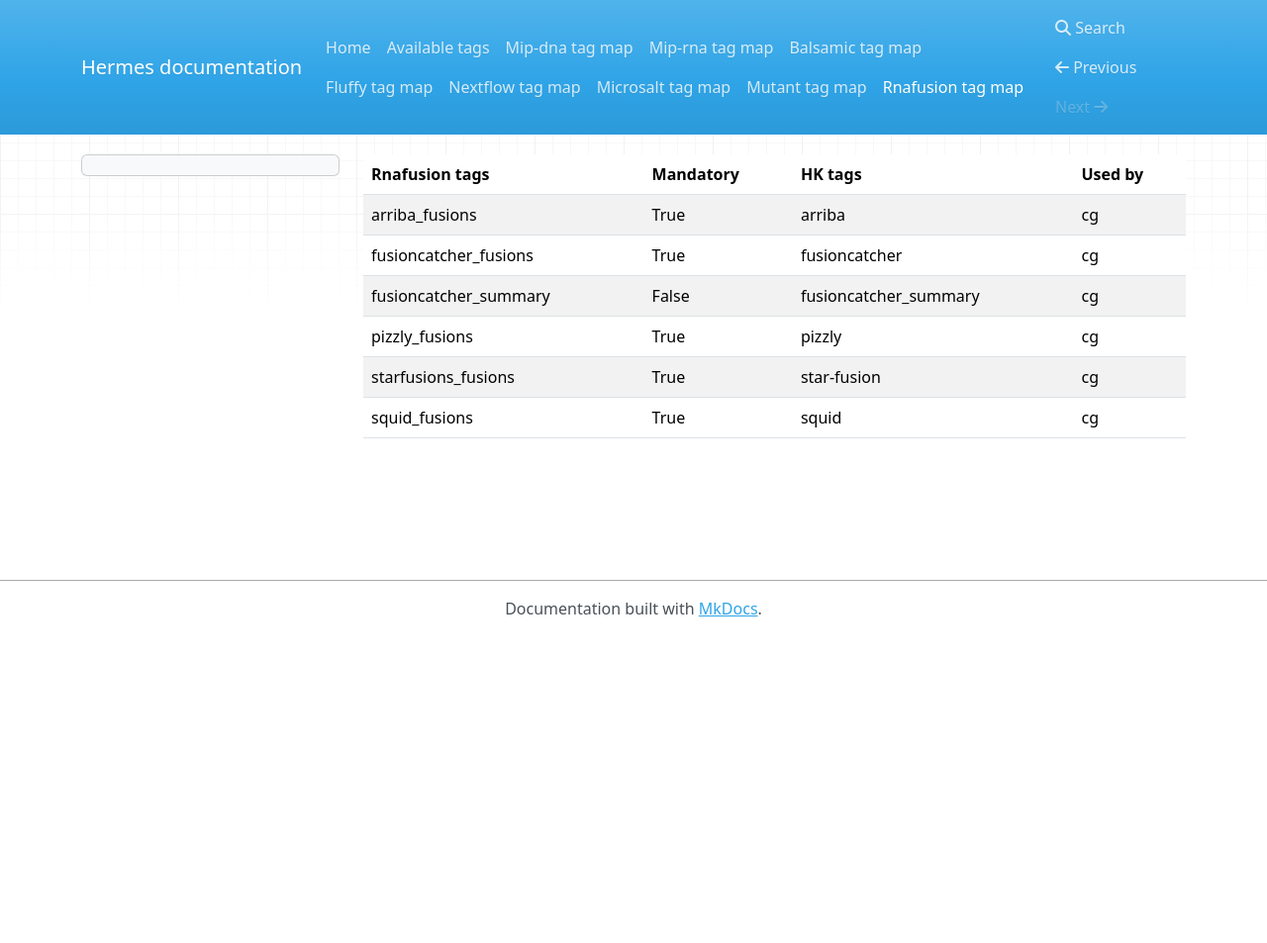
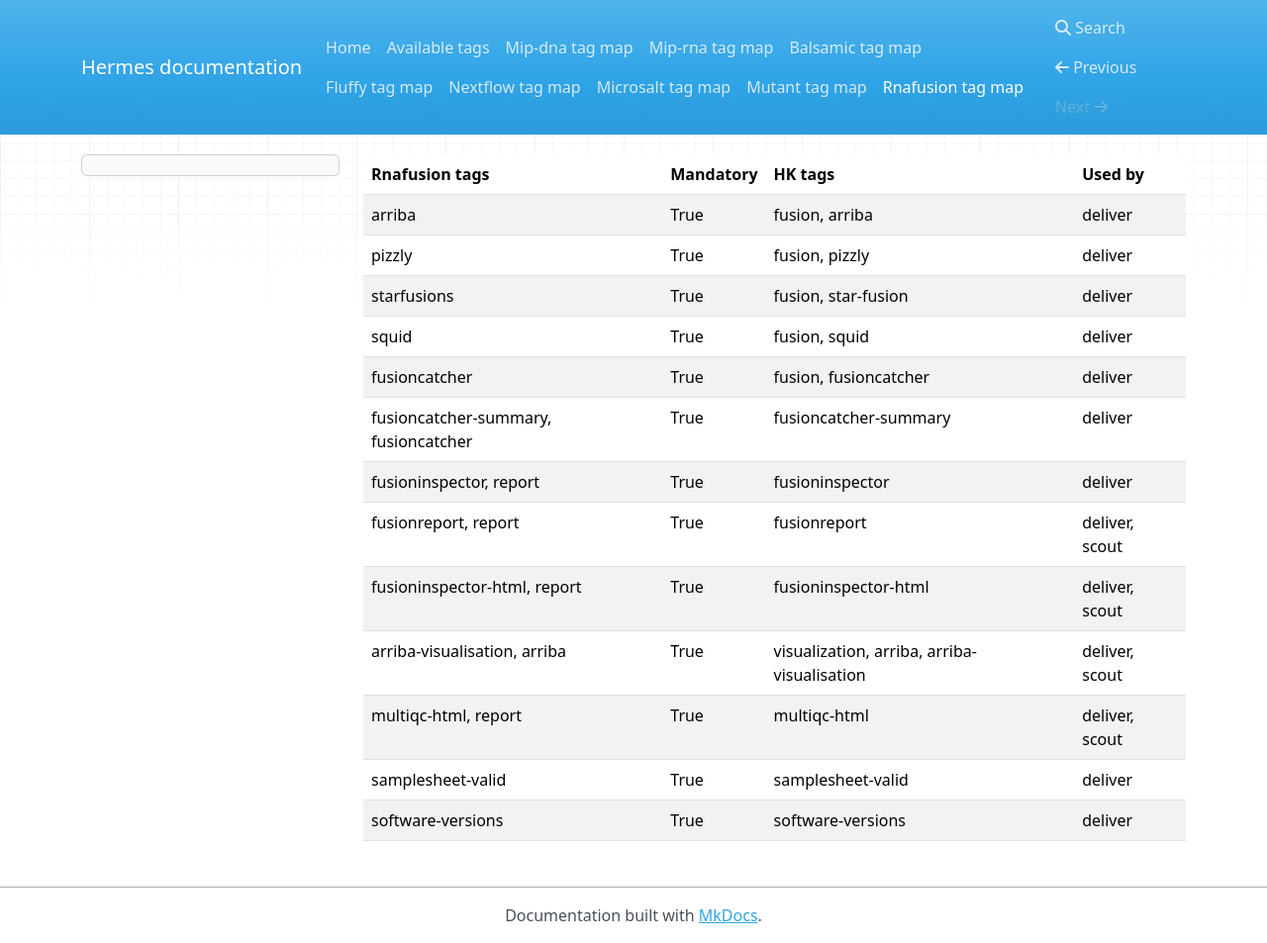
Before and after one commit to Clinical-Genomics/hermes, an MkDocs documentation site: the page built from docs/rnafusion_map.md, in a window 1280 px wide and 953 px high. Shown: the whole window at 99% size. Built offline with MkDocs 1.6.1, drawn with Linux system fonts in a browser that asks for light colours; nearby versions of some CDN libraries.

Commit message:
Update rnafusion tags

```diff
--- a/docs/rnafusion_map.md
+++ b/docs/rnafusion_map.md
@@ -1,8 +1,15 @@
-| Rnafusion tags                                                 | Mandatory   | HK tags                                 | Used by               |
-|----------------------------------------------------------------|-------------|-----------------------------------------|-----------------------|
-| arriba_fusions                                                 | True        | arriba                                  | cg                    |
-| fusioncatcher_fusions                                          | True        | fusioncatcher                           | cg                    |
-| fusioncatcher_summary                                          | False       | fusioncatcher_summary                   | cg                    |
-| pizzly_fusions                                                 | True        | pizzly                                  | cg                    |
-| starfusions_fusions                                            | True        | star-fusion                             | cg                    |
-| squid_fusions                                                  | True        | squid                                   | cg                    |
+| Rnafusion tags                                                 | Mandatory   | HK tags                                     | Used by               |
+|----------------------------------------------------------------|-------------|---------------------------------------------|-----------------------|
+| arriba                                                         | True        | fusion, arriba                              | deliver               |
+| pizzly                                                         | True        | fusion, pizzly                              | deliver               |
+| starfusions                                                    | True        | fusion, star-fusion                         | deliver               |
+| squid                                                          | True        | fusion, squid                               | deliver               |
+| fusioncatcher                                                  | True        | fusion, fusioncatcher                       | deliver               |
+| fusioncatcher-summary, fusioncatcher                           | True        | fusioncatcher-summary                       | deliver               |
+| fusioninspector, report                                        | True        | fusioninspector                             | deliver               |
+| fusionreport, report                                           | True        | fusionreport                                | deliver, scout        |
+| fusioninspector-html, report                                   | True        | fusioninspector-html                        | deliver, scout        |
+| arriba-visualisation, arriba                                   | True        | visualization, arriba, arriba-visualisation | deliver, scout        |
+| multiqc-html, report                                           | True        | multiqc-html                                | deliver, scout        |
+| samplesheet-valid                                              | True        | samplesheet-valid                           | deliver               |
+| software-versions                                              | True        | software-versions                           | deliver               |
```
Also changed, not shown: 1 other file.
